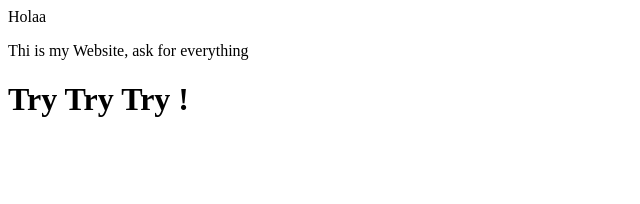
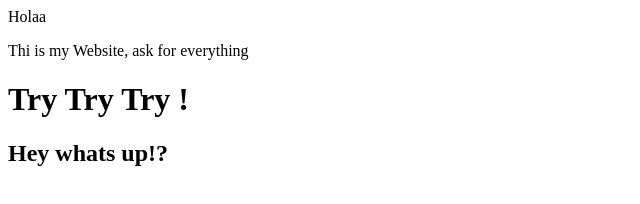
Before and after one commit to ArisJoven/PersonalProjects, a plain HTML site: page index.html in a window 1280 px wide. Shown: the whole page, without its empty margins (0-640 px from the left). Drawn offline with Linux system fonts and the light colour scheme.

Commit message:
document changes second time

```diff
--- a/index.html
+++ b/index.html
@@ -16,6 +16,7 @@
     <h1>
         Try Try Try !
     </h1>
+    <h2>Hey whats up!?</h2>
 
 </body>
 </html>
```
